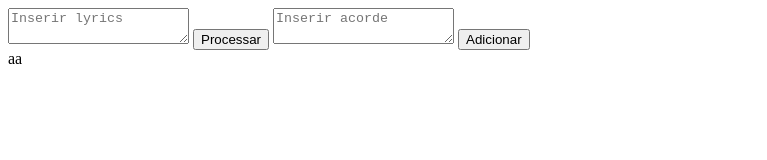
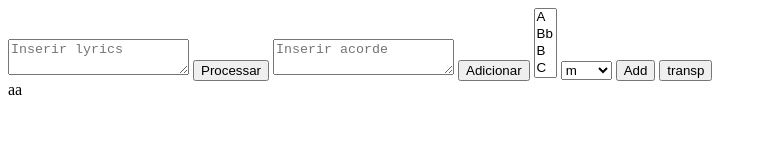
Before and after one commit to diogoocruz/ChordDrop, a plain HTML site: page teste.html in a window 1280 px wide. Shown: the whole page, without its empty margins (0-767 px from the left). Drawn offline with Linux system fonts and the light colour scheme.

Commit message:
Tipo Acorde + Transpor

```diff
--- a/script.js
+++ b/script.js
@@ -52,7 +52,31 @@ function onDrop(event) {
     }
 }
 
+const noteMap = {
+    'A': 0,
+    'Bb': 1,
+    'B': 2,
+    'C': 3,
+    'C#': 4,
+    'D': 5,
+    'Eb': 6,
+    'E': 7,
+    'F': 8,
+    'F#': 9,
+    'G': 10,
+    'Ab': 11
+  };
 
+  let notasUsadas = []
+
+  function encontrarChavePorValor(valor) {
+    for (const chave in noteMap) {
+      if (noteMap[chave] === valor) {
+        return chave;
+      }
+    }
+    return null; // Valor não encontrado
+  }
 
 
 function processarTexto() {
@@ -81,3 +105,43 @@ function adicionar(){
     lista.push(el.id);
     console.log(lista);
 }
+
+function addChord(){
+    var notesSelect = document.getElementById("notes");
+    var chordTypesSelect = document.getElementById("chordTypes");
+    var selectedNotes = Array.from(notesSelect.selectedOptions).map(option => option.value);
+    var selectedChordType = chordTypesSelect.value;
+
+    notasUsadas.push(selectedNotes);
+    var resultChord = selectedNotes.join("") + selectedChordType;
+    const el = document.createElement('div');
+    el.setAttribute('draggable', true);
+    el.setAttribute('ondragstart', 'onDragStart(event)');
+    el.setAttribute('id', 't1'+Math.random());
+    el.classList.add('draggable');
+    el.style.height = "1.5em";
+    el.textContent=resultChord;
+    el.style.backgroundColor = "red";
+    el.setAttribute('nota', noteMap[selectedNotes[0]])
+    el.setAttribute('type', selectedChordType)
+    document.getElementById("armazemdeacordes").appendChild(el);
+    document.getElementById('testetext').value = "";
+    lista.push(el.id);
+    console.log(lista);
+
+}
+
+function transporCima() {
+    const elementosComNota = document.querySelectorAll('[nota]');
+
+    elementosComNota.forEach(elemento => {
+      let valorNota = parseInt(elemento.getAttribute('nota')) + 1;
+
+      if (valorNota > 11) {
+        valorNota = valorNota - 12;
+      }
+
+      elemento.textContent =encontrarChavePorValor(valorNota)+ elemento.getAttribute('type');
+      elemento.setAttribute('nota', valorNota);
+    });
+  }
--- a/teste.html
+++ b/teste.html
@@ -13,6 +13,30 @@
 
     <textarea id="testetext" placeholder="Inserir acorde"></textarea>
     <button onclick="adicionar()">Adicionar</button>
+    <select id="notes" multiple>
+      <option>A</option>
+      <option>Bb</option>
+      <option>B</option>
+      <option>C</option>
+      <option>C#</option>
+      <option>D</option>
+      <option>Eb</option>
+      <option>E</option>
+      <option>F</option>
+      <option>F#</option>
+      <option>G</option>
+      <option>Ab</option>
+    </select>
+    <select id="chordTypes">
+      <option>m</option>
+      <option>M</option>
+      <option>m7</option>
+      <option>maj7</option>
+      <option>7</option>
+      <option>º</option>
+    </select>
+    <button onclick="addChord()">Add</button>
+    <button onclick="transporCima()">transp</button>
     <div id="armazemdeacordes">
     <div class="draggable" draggable="true" ondragstart="onDragStart(event)" id="t1">aa</div></div>
   </div>
```
